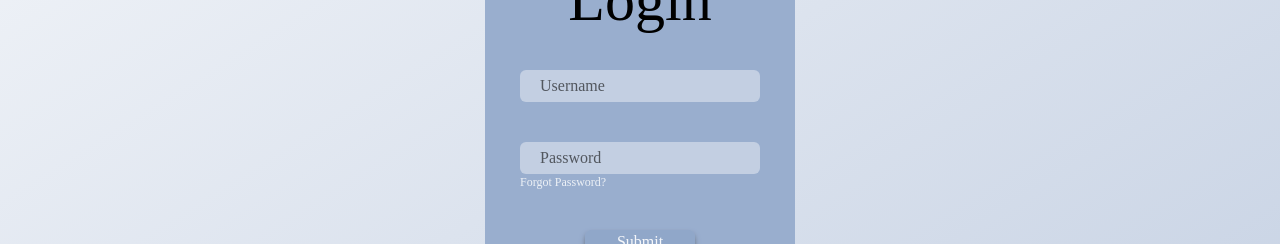
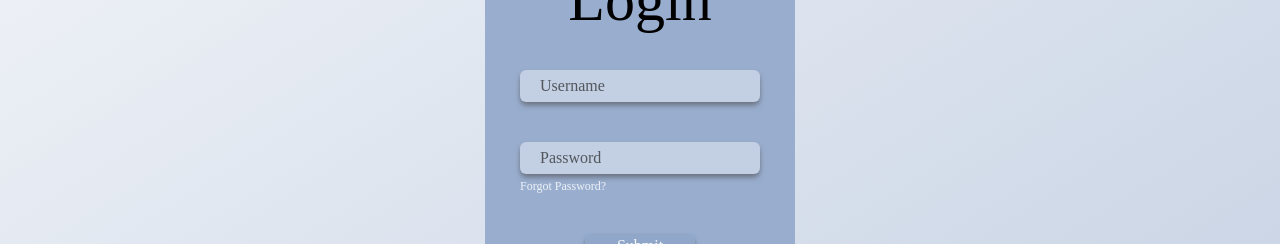
Before and after one commit to Samrat1507/Project-Buddy, a Next.js app in the folder ProjectBuddy-main/: page /Login in a window 1280 px wide. Shown: the part 282-526 px from the top of the page. Built offline with nearby package versions, Linux system fonts and the light colour scheme.

Commit message:
Login dark Mode

```diff
--- a/ProjectBuddy-main/src/pages/Login.js
+++ b/ProjectBuddy-main/src/pages/Login.js
@@ -7,20 +7,20 @@ const Login = () => {
         {/* <div> */}
             <Navbar />
         {/* </div> */}
-        <div className="flex flex-col bg-otherBlue gap-10 items-center w-1/4 py-20 rounded-xl">
-            <h1 className='text-6xl'>Login</h1>
-            <input className='bg-lightBlue placeholder-black/60 px-5 py-1 rounded-md'
+        <div className="flex flex-col bg-otherBlue gap-10 items-center w-1/4 py-20 rounded-xl dark:bg-otherWhite/20">
+            <h1 className='text-6xl dark:text-otherWhite'>Login</h1>
+            <input className='bg-lightBlue shadow-md shadow-gray-500 dark:shadow-black/80 placeholder-black/60 px-5 py-1 rounded-md dark:bg-black/40 dark:placeholder-otherWhite/60'
                 type="text"
                 placeholder="Username"
             />
-            <div className='flex flex-col'>
-                <input className='bg-lightBlue placeholder-black/60 px-5 py-1 rounded-md'
+            <div className='flex flex-col gap-1'>
+                <input className='bg-lightBlue shadow-md shadow-gray-500 dark:shadow-black/80 placeholder-black/60 px-5 py-1 rounded-md dark:bg-black/40 dark:placeholder-otherWhite/60'
                     type="text"
                     placeholder="Password"
                 />
-                <span className='text-otherWhite text-xs text-'>Forgot Password?</span>
+                <span className='text-otherWhite text-xs dark:text-black/80 text-'>Forgot Password?</span>
             </div>
-            <button className=" bg-blue/80 px-8 rounded-md shadow-md w-fit text-white shadow-gray-500">
+            <button className=" bg-blue/80 px-8 rounded-md shadow-md w-fit text-white shadow-gray-500 dark:bg-black/60 dark:shadow-black/80">
                 Submit
             </button>
         </div>
```
